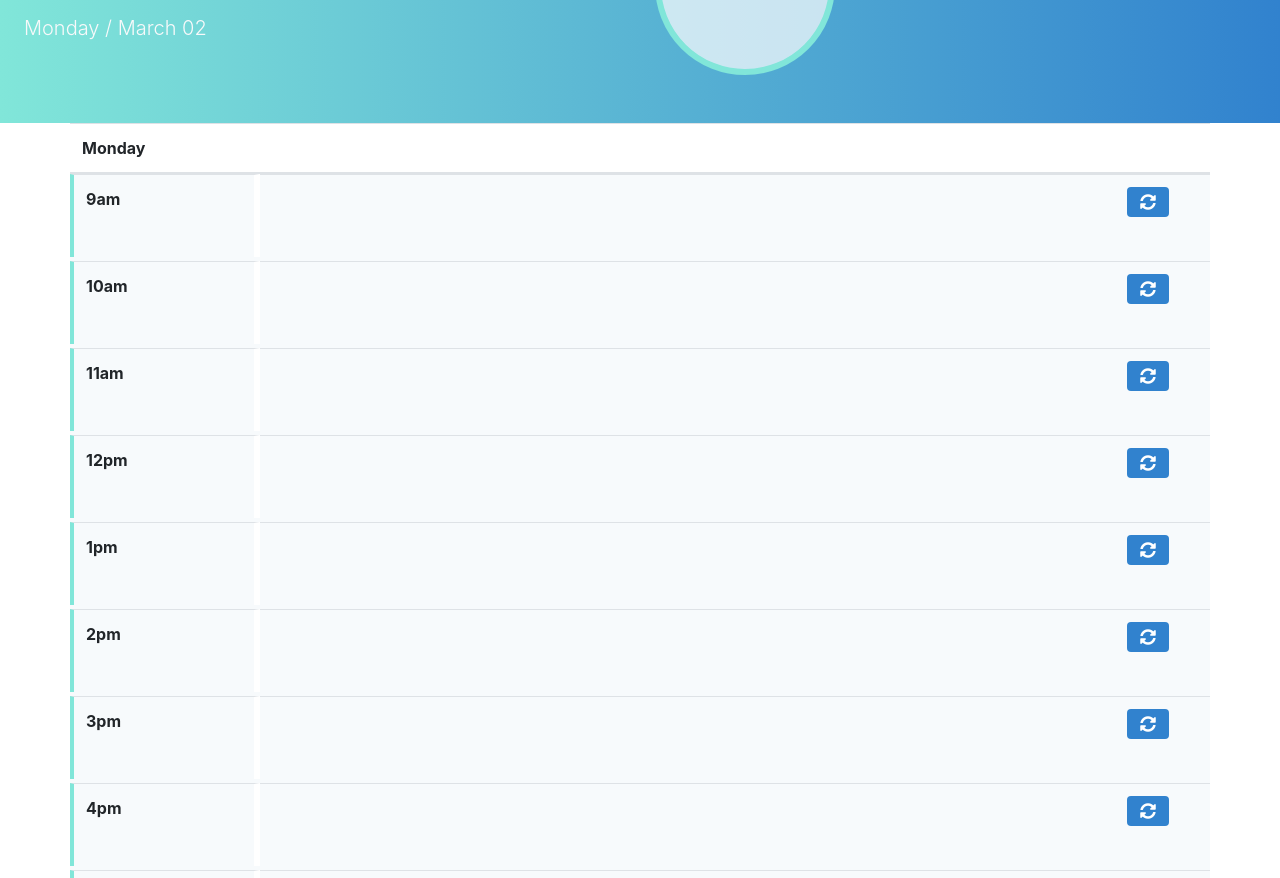
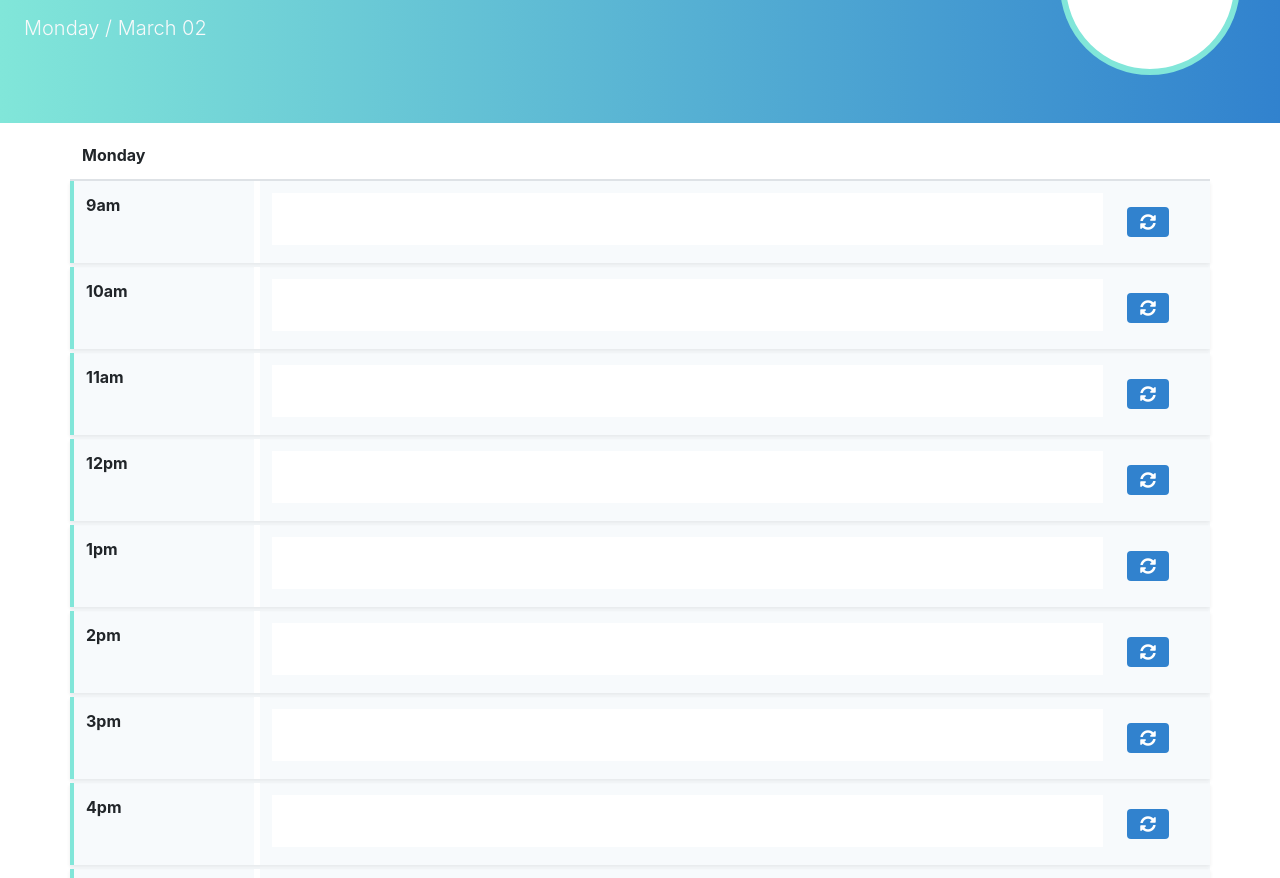
Before and after one commit to gmg300/work-day-planner, a plain HTML site: page index.html in a window 1280 px wide. Shown: the part 153-1031 px from the top of the page. Drawn offline with nearby package versions, Linux system fonts and the light colour scheme.

Commit message:
Improved look of hour lines in the scheduler, got the clock properly aligned in the header

```diff
--- a/assets/css/style.css
+++ b/assets/css/style.css
@@ -10,6 +10,11 @@
 .btn-blue {
   background-color: rgba(49, 130, 206, 1);
   color: white;
+}
+
+.btn-blue:hover {
+  background-color: rgba(49, 130, 206, .75);
+  color: rgb(129, 230, 217);
 }
 
 .bg-light-gray {
@@ -25,11 +30,16 @@
   border-right-style: solid;
 }
 
+table, tr, td, th {
+  border-top: none!important;
+}
+
 textarea {
   outline: none;
   resize: none;
   border: none;
-  background-color: #f7fafc;
+  background-color: white;
+  width: 100%
 }
 
 /* Clock */
@@ -38,7 +48,7 @@ textarea {
     height: 180px;
     position: relative;
     border: 6px solid rgba(129, 230, 217, 1);
-    background-color: rgba(255, 255, 255, .7);
+    background-color: rgba(255, 255, 255, 1);
     border-radius: 50%;
 
 
@@ -90,3 +100,5 @@ textarea {
     margin: -40% -1px 0 0;
     padding: 40% 1px 0;
   }
+
+  /* Media Queries */
--- a/index.html
+++ b/index.html
@@ -22,8 +22,8 @@
         <p id="currentDay" class="lead text-light">Monday / March 02</p>
       </div>
         <!-- Analog Clock -->
-      <div class="col-6 ml-auto">
-        <div class="circle">
+      <div class="col-6">
+        <div class="circle mr-3 ml-auto">
           <div class="face">
             <div id="hour" class="hour"></div>
             <div id="minute" class="minute"></div>
@@ -33,65 +33,65 @@
       </div>
     </div>
   </header>
-  <section class="container">
+  <main class="container">
     <div class="row">
-      <table class="table bg-light-gray">
+      <table class="table w-100 bg-light-gray mt-2">
         <thead>
-          <tr class="d-flex bg-white border-0">
+          <tr class="d-flex bg-white">
             <th scope="col" class="col-2">Monday</th>
             <th scope="col" class="col-9"></th>
             <th scope="col" class="col-1"></th>
           </tr>
         </thead>
         <tbody>
-          <tr class="d-flex mb-1">
-            <th scope="row" class="col-2 --border">9am</th>
+          <tr class="d-flex mb-1 shadow-sm">
+            <th scope="row" class="col-2 --border ">9am</th>
             <td id="" class="col-9"><textarea name=""></textarea></td>
-            <td class="col-1"><button type="button" class="btn btn-blue fas fa-sync-alt"></button></td>
+            <td class="col-1 justify-content-center align-self-center"><button type="button" class="btn btn-blue fas fa-sync-alt"></button></td>
           </tr>
-          <tr class="d-flex mb-1">
+          <tr class="d-flex mb-1 shadow-sm">
             <th scope="row" class="col-2 --border">10am</th>
             <td id="" class="col-9"><textarea name=""></textarea></td>
-            <td class="col-1"><button type="button" class="btn btn-blue fas fa-sync-alt"></button></td>
+            <td class="col-1 justify-content-center align-self-center"><button type="button" class="btn btn-blue fas fa-sync-alt"></button></td>
           </tr>
-          <tr class="d-flex mb-1">
+          <tr class="d-flex mb-1 shadow-sm">
             <th scope="row" class="col-2 --border">11am</th>
             <td id="" class="col-9"><textarea name=""></textarea></td>
-            <td class="col-1"><button type="button" class="btn btn-blue fas fa-sync-alt"></button></td>
+            <td class="col-1 justify-content-center align-self-center"><button type="button" class="btn btn-blue fas fa-sync-alt"></button></td>
           </tr>
-          <tr class="d-flex mb-1">
+          <tr class="d-flex mb-1 shadow-sm">
             <th scope="row" class="col-2 --border">12pm</th>
             <td id="" class="col-9"><textarea name=""></textarea></td>
-            <td class="col-1"><button type="button" class="btn btn-blue fas fa-sync-alt"></button></td>
+            <td class="col-1 justify-content-center align-self-center"><button type="button" class="btn btn-blue fas fa-sync-alt"></button></td>
           </tr>
-          <tr class="d-flex mb-1">
+          <tr class="d-flex mb-1 shadow-sm">
             <th scope="row" class="col-2 --border">1pm</th>
             <td id="" class="col-9"><textarea name=""></textarea></td>
-            <td class="col-1"><button type="button" class="btn btn-blue fas fa-sync-alt"></button></td>
+            <td class="col-1 justify-content-center align-self-center"><button type="button" class="btn btn-blue fas fa-sync-alt"></button></td>
           </tr>
-          <tr class="d-flex mb-1">
+          <tr class="d-flex mb-1 shadow-sm">
             <th scope="row" class="col-2 --border">2pm</th>
             <td id="" class="col-9"><textarea name=""></textarea></td>
-            <td class="col-1"><button type="button" class="btn btn-blue fas fa-sync-alt"></button></td>
+            <td class="col-1 justify-content-center align-self-center"><button type="button" class="btn btn-blue fas fa-sync-alt"></button></td>
           </tr>
-          <tr class="d-flex mb-1">
+          <tr class="d-flex mb-1 shadow-sm">
             <th scope="row" class="col-2 --border">3pm</th>
             <td id="" class="col-9"><textarea name=""></textarea></td>
-            <td class="col-1"><button type="button" class="btn btn-blue fas fa-sync-alt"></button></td>
+            <td class="col-1 justify-content-center align-self-center"><button type="button" class="btn btn-blue fas fa-sync-alt"></button></td>
           </tr>
-          <tr class="d-flex mb-1">
+          <tr class="d-flex mb-1 shadow-sm">
             <th scope="row" class="col-2 --border">4pm</th>
             <td id="" class="col-9"><textarea name=""></textarea></td>
-            <td class="col-1"><button type="button" class="btn btn-blue fas fa-sync-alt"></button></td>
+            <td class="col-1 justify-content-center align-self-center"><button type="button" class="btn btn-blue fas fa-sync-alt"></button></td>
           </tr>
-          <tr class="d-flex mb-1">
+          <tr class="d-flex mb-1 shadow-sm">
             <th scope="row" class="col-2 --border">5pm</th>
             <td id="" class="col-9"><textarea name=""></textarea></td>
-            <td class="col-1"><button type="button" class="btn btn-blue fas fa-sync-alt"></button></td>
+            <td class="col-1 justify-content-center align-self-center"><button type="button" class="btn btn-blue fas fa-sync-alt"></button></td>
           </tr>
         </tbody>
       </table>
-  </section>
+    </main>
 
 
   <script src="https://code.jquery.com/jquery-3.4.1.min.js"></script>
```
